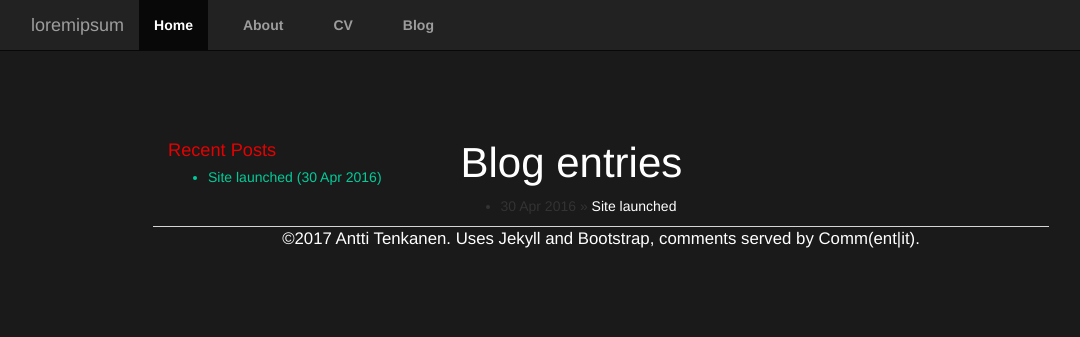
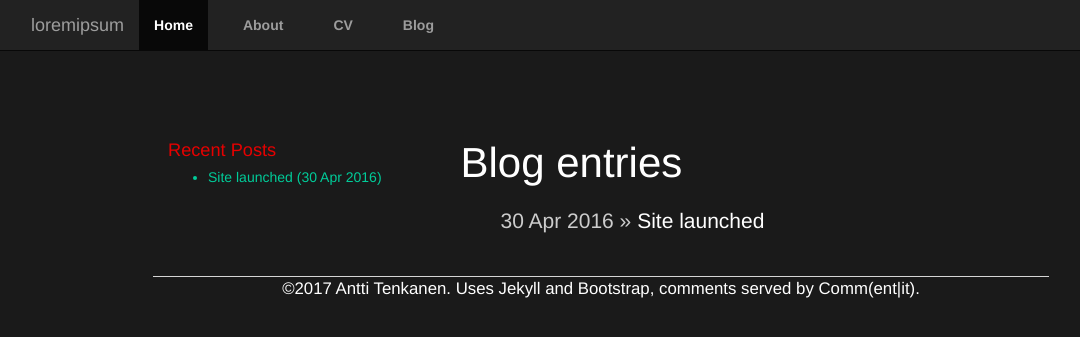
Before and after one commit to plantecophys/plantecophys, a Jekyll site: the page built from blog/index.html, in a window 1280 px wide. Shown: the top 337 px of the page, without its empty margins (39-1119 px from the left). Built offline with Jekyll 4.4.1, drawn with Linux system fonts in a browser that asks for light colours; nearby versions of some CDN libraries; library files that are not in the unit come from our copies.

Commit message:
Update main.css

```diff
--- a/css/main.css
+++ b/css/main.css
@@ -43,15 +43,17 @@
     line-height: 1.4em;
     color: #ffffff;
 }
-ul.posts {
+/* Blogin etusivu alkaa */
+ul.blog {
     margin: 20px auto 40px;
-    font-size: 2.5em;
+    font-size: 1.5em;
 }
-ul.posts li {
+ul.blog li {
     list-style: none;
     color: #cccccc;
 }
-/* Recent Posts box alkaa*/
+/* Blogin etusivu loppuu */
+/* Recent Posts box alkaa */
 .recentposts h1 {
     color: #e60000;
     font-size: 1.3em;
```
